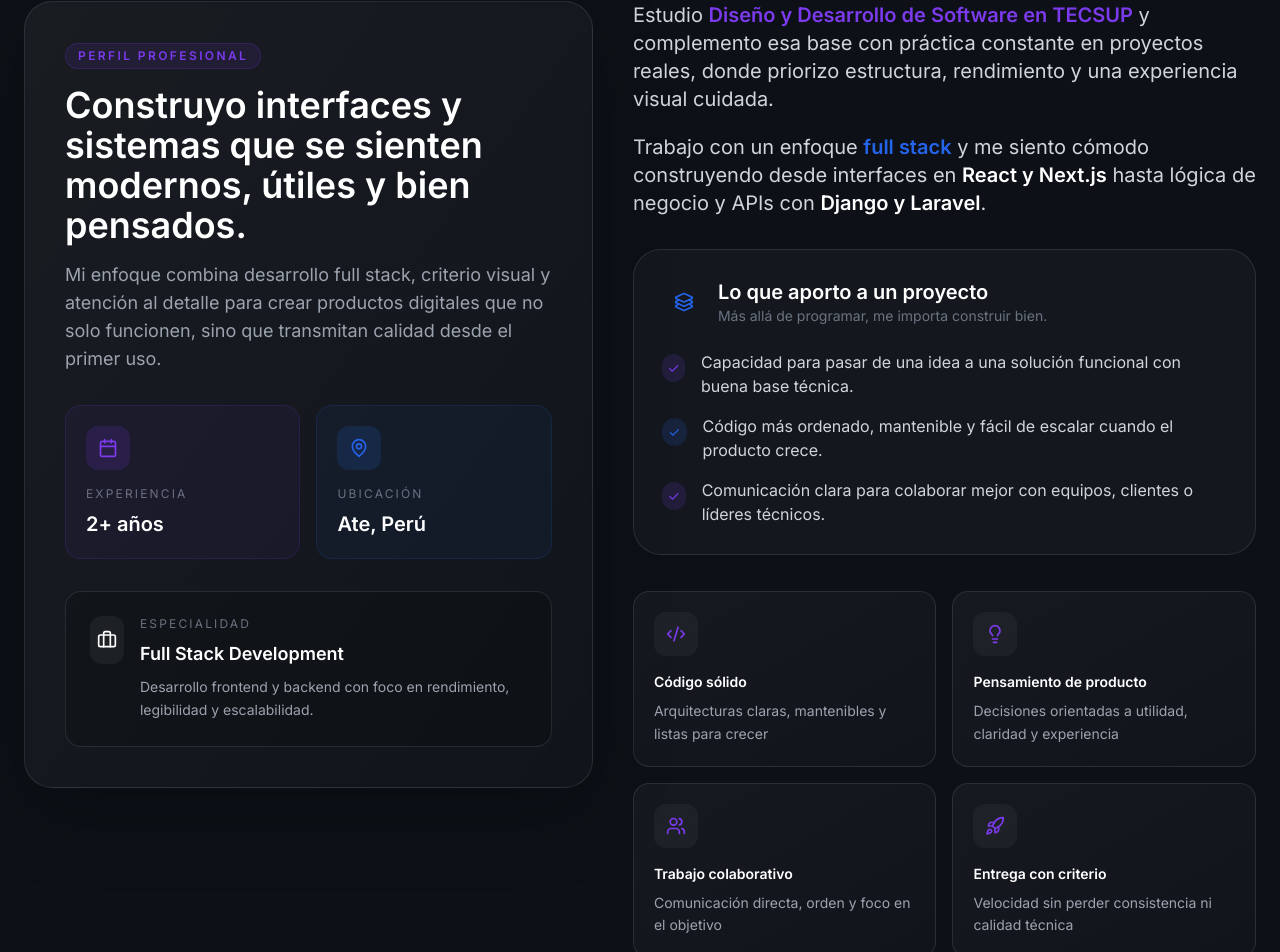
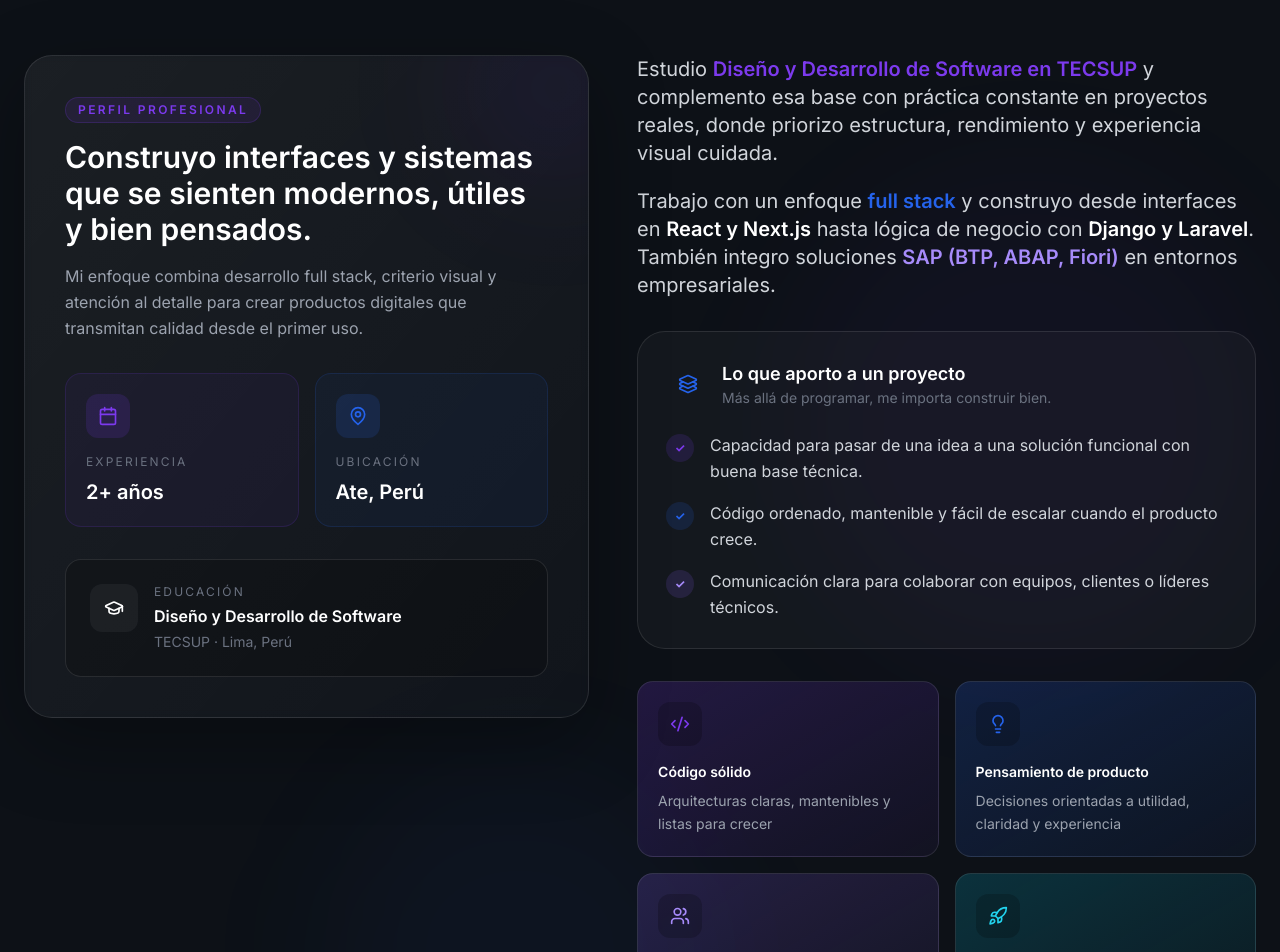
Before and after one commit to rafaelchuco/rafael-chuco-portfolio, a Next.js app: page / in a window 1280 px wide. Shown: the part 1119-2071 px from the top of the page. Built offline with nearby package versions, Linux system fonts and the light colour scheme.

Commit message:
Refactor code structure for improved readability and maintainability

```diff
--- a/components/About.tsx
+++ b/components/About.tsx
@@ -1,182 +1,277 @@
 'use client';
 
-import { motion } from 'framer-motion';
-import { Code2, Lightbulb, Users, Rocket, Calendar, MapPin, Briefcase, Layers3 } from 'lucide-react';
+import { motion, useInView, animate } from 'framer-motion';
+import { Code2, Lightbulb, Users, Rocket, Calendar, MapPin, Layers3, GraduationCap, Sparkles } from 'lucide-react';
+import { useEffect, useRef } from 'react';
+
+/* Animated number counter */
+function Counter({ target, suffix = '' }: { target: number; suffix?: string }) {
+  const ref = useRef<HTMLSpanElement>(null);
+  const inView = useInView(ref, { once: true, margin: '-80px' });
+
+  useEffect(() => {
+    if (!inView || !ref.current) return;
+    const controls = animate(0, target, {
+      duration: 1.6,
+      ease: 'easeOut',
+      onUpdate(v) {
+        if (ref.current) ref.current.textContent = Math.round(v) + suffix;
+      },
+    });
+    return () => controls.stop();
+  }, [inView, target, suffix]);
+
+  return <span ref={ref}>0{suffix}</span>;
+}
 
 const features = [
-  {
-    icon: Code2,
-    title: 'Código sólido',
-    description: 'Arquitecturas claras, mantenibles y listas para crecer'
-  },
-  {
-    icon: Lightbulb,
-    title: 'Pensamiento de producto',
-    description: 'Decisiones orientadas a utilidad, claridad y experiencia'
-  },
-  {
-    icon: Users,
-    title: 'Trabajo colaborativo',
-    description: 'Comunicación directa, orden y foco en el objetivo'
-  },
-  {
-    icon: Rocket,
-    title: 'Entrega con criterio',
-    description: 'Velocidad sin perder consistencia ni calidad técnica'
-  }
+  { icon: Code2, title: 'Código sólido', description: 'Arquitecturas claras, mantenibles y listas para crecer', color: 'from-primary-purple/20 to-primary-purple/5', iconColor: 'text-primary-purple', border: 'hover:border-primary-purple/30' },
+  { icon: Lightbulb, title: 'Pensamiento de producto', description: 'Decisiones orientadas a utilidad, claridad y experiencia', color: 'from-primary-blue/20 to-primary-blue/5', iconColor: 'text-primary-blue', border: 'hover:border-primary-blue/30' },
+  { icon: Users, title: 'Trabajo colaborativo', description: 'Comunicación directa, orden y foco en el objetivo', color: 'from-violet-500/20 to-violet-500/5', iconColor: 'text-violet-400', border: 'hover:border-violet-400/30' },
+  { icon: Rocket, title: 'Entrega con criterio', description: 'Velocidad sin perder consistencia ni calidad técnica', color: 'from-cyan-500/20 to-cyan-500/5', iconColor: 'text-cyan-400', border: 'hover:border-cyan-400/30' },
 ];
+
+const strengths = [
+  { text: 'Capacidad para pasar de una idea a una solución funcional con buena base técnica.', color: 'bg-primary-purple/15 text-primary-purple' },
+  { text: 'Código ordenado, mantenible y fácil de escalar cuando el producto crece.', color: 'bg-primary-blue/15 text-primary-blue' },
+  { text: 'Comunicación clara para colaborar con equipos, clientes o líderes técnicos.', color: 'bg-violet-500/15 text-violet-400' },
+];
+
+const containerVariants = {
+  hidden: {},
+  show: { transition: { staggerChildren: 0.12 } },
+};
+const itemVariants = {
+  hidden: { opacity: 0, y: 24 },
+  show: { opacity: 1, y: 0, transition: { duration: 0.55, ease: 'easeOut' } },
+};
 
 export default function About() {
   return (
-    <section id="sobre-mi" className="py-24 px-6">
-      <div className="max-w-7xl mx-auto">
+    <section id="sobre-mi" className="py-28 px-6 relative overflow-hidden">
+      {/* Background accents */}
+      <div className="absolute top-1/3 right-0 w-[500px] h-[500px] bg-primary-purple/[0.04] rounded-full blur-3xl pointer-events-none" />
+      <div className="absolute bottom-0 left-1/4 w-[400px] h-[400px] bg-primary-blue/[0.04] rounded-full blur-3xl pointer-events-none" />
+
+      <div className="max-w-7xl mx-auto relative">
+        {/* Header */}
         <motion.div
           initial={{ opacity: 0, y: 30 }}
           whileInView={{ opacity: 1, y: 0 }}
-          viewport={{ once: true }}
+          viewport={{ once: true, margin: '-80px' }}
           transition={{ duration: 0.6 }}
-          className="text-center mb-16"
+          className="text-center mb-20"
         >
-          <span className="text-primary-purple font-semibold text-sm uppercase tracking-[0.24em]">
+          <motion.span
+            initial={{ opacity: 0, scale: 0.85 }}
+            whileInView={{ opacity: 1, scale: 1 }}
+            viewport={{ once: true }}
+            transition={{ duration: 0.5 }}
+            className="inline-flex items-center gap-2 rounded-full border border-primary-purple/20 bg-primary-purple/10 px-4 py-1.5 text-xs font-semibold uppercase tracking-[0.24em] text-primary-purple mb-6"
+          >
+            <Sparkles className="h-3 w-3" />
             Sobre mí
-          </span>
-          <h2 className="mt-4 text-4xl font-semibold tracking-[-0.04em] text-white lg:text-6xl">
+          </motion.span>
+          <h2 className="mt-2 text-4xl font-semibold tracking-[-0.04em] text-white lg:text-6xl leading-tight">
             Desarrollo con enfoque en
-            <span className="bg-gradient-to-r from-primary-purple to-primary-blue bg-clip-text text-transparent"> producto, claridad y ejecución</span>
+            <br />
+            <span className="bg-gradient-to-r from-primary-purple via-violet-400 to-primary-blue bg-clip-text text-transparent">
+              producto, claridad y ejecución
+            </span>
           </h2>
         </motion.div>
 
-        <div className="grid items-start gap-10 lg:grid-cols-[1.05fr_1.15fr]">
+        <div className="grid items-start gap-12 lg:grid-cols-[1.05fr_1.15fr]">
           {/* Left - Summary panel */}
           <motion.div
             initial={{ opacity: 0, x: -50 }}
             whileInView={{ opacity: 1, x: 0 }}
-            viewport={{ once: true }}
-            transition={{ duration: 0.7 }}
-            className="relative"
+            viewport={{ once: true, margin: '-60px' }}
+            transition={{ duration: 0.7, ease: 'easeOut' }}
           >
-            <div className="rounded-[28px] border border-white/10 bg-gradient-to-br from-white/[0.05] to-white/[0.02] p-8 shadow-[0_24px_80px_rgba(0,0,0,0.24)] backdrop-blur-sm lg:p-10">
-              <div className="space-y-8">
+            <div className="relative rounded-[28px] border border-white/10 bg-gradient-to-br from-white/[0.06] to-white/[0.02] p-8 shadow-[0_24px_80px_rgba(0,0,0,0.3)] backdrop-blur-sm lg:p-10 overflow-hidden">
+              {/* Animated glow */}
+              <motion.div
+                animate={{ opacity: [0.3, 0.7, 0.3], scale: [1, 1.1, 1] }}
+                transition={{ duration: 4, repeat: Infinity, ease: 'easeInOut' }}
+                className="absolute -top-16 -right-16 w-48 h-48 bg-primary-purple/15 rounded-full blur-3xl pointer-events-none"
+              />
+
+              <div className="relative space-y-8">
                 <div className="space-y-4">
                   <div className="inline-flex items-center gap-2 rounded-full border border-primary-purple/20 bg-primary-purple/10 px-3 py-1 text-xs font-semibold uppercase tracking-[0.2em] text-primary-purple">
                     Perfil profesional
                   </div>
-                  <h3 className="text-3xl font-semibold leading-tight text-white lg:text-4xl">
+                  <h3 className="text-2xl font-semibold leading-snug text-white lg:text-3xl">
                     Construyo interfaces y sistemas que se sienten modernos, útiles y bien pensados.
                   </h3>
-                  <p className="text-base leading-relaxed text-gray-400 lg:text-lg">
-                    Mi enfoque combina desarrollo full stack, criterio visual y atención al detalle para crear productos digitales que no solo funcionen, sino que transmitan calidad desde el primer uso.
+                  <p className="text-base leading-relaxed text-gray-400">
+                    Mi enfoque combina desarrollo full stack, criterio visual y atención al detalle para crear productos digitales que transmitan calidad desde el primer uso.
                   </p>
                 </div>
 
+                {/* Stat cards with counter */}
                 <div className="grid gap-4 sm:grid-cols-2">
-                  <div className="rounded-2xl border border-primary-purple/15 bg-primary-purple/[0.06] p-5">
+                  <motion.div
+                    initial={{ opacity: 0, y: 16 }}
+                    whileInView={{ opacity: 1, y: 0 }}
+                    viewport={{ once: true }}
+                    transition={{ delay: 0.2, duration: 0.5 }}
+                    whileHover={{ y: -2 }}
+                    className="rounded-2xl border border-primary-purple/15 bg-primary-purple/[0.06] p-5 transition-colors duration-300"
+                  >
                     <div className="mb-4 flex h-11 w-11 items-center justify-center rounded-xl bg-primary-purple/15">
                       <Calendar className="h-5 w-5 text-primary-purple" />
                     </div>
                     <p className="text-xs uppercase tracking-[0.18em] text-gray-500">Experiencia</p>
-                    <p className="mt-2 text-xl font-semibold text-white">2+ años</p>
-                  </div>
-                  <div className="rounded-2xl border border-primary-blue/15 bg-primary-blue/[0.06] p-5">
+                    <p className="mt-2 text-xl font-semibold text-white">
+                      <Counter target={2} suffix="+ años" />
+                    </p>
+                  </motion.div>
+                  <motion.div
+                    initial={{ opacity: 0, y: 16 }}
+                    whileInView={{ opacity: 1, y: 0 }}
+                    viewport={{ once: true }}
+                    transition={{ delay: 0.32, duration: 0.5 }}
+                    whileHover={{ y: -2 }}
+                    className="rounded-2xl border border-primary-blue/15 bg-primary-blue/[0.06] p-5 transition-colors duration-300"
+                  >
                     <div className="mb-4 flex h-11 w-11 items-center justify-center rounded-xl bg-primary-blue/15">
                       <MapPin className="h-5 w-5 text-primary-blue" />
                     </div>
                     <p className="text-xs uppercase tracking-[0.18em] text-gray-500">Ubicación</p>
                     <p className="mt-2 text-xl font-semibold text-white">Ate, Perú</p>
-                  </div>
+                  </motion.div>
                 </div>
 
-                <div className="rounded-2xl border border-white/10 bg-black/20 p-6">
+                {/* Education block */}
+                <motion.div
+                  initial={{ opacity: 0, y: 12 }}
+                  whileInView={{ opacity: 1, y: 0 }}
+                  viewport={{ once: true }}
+                  transition={{ delay: 0.4, duration: 0.5 }}
+                  className="rounded-2xl border border-white/10 bg-black/20 p-6"
+                >
                   <div className="flex items-start gap-4">
-                    <div className="flex h-12 w-12 items-center justify-center rounded-xl bg-white/5">
-                      <Briefcase className="h-5 w-5 text-white" />
-                    </div>
-                    <div className="space-y-2">
-                      <p className="text-xs uppercase tracking-[0.18em] text-gray-500">Especialidad</p>
-                      <p className="text-lg font-semibold text-white">Full Stack Development</p>
-                      <p className="text-sm leading-relaxed text-gray-400">
-                        Desarrollo frontend y backend con foco en rendimiento, legibilidad y escalabilidad.
-                      </p>
+                    <motion.div
+                      whileHover={{ rotate: 8, scale: 1.1 }}
+                      className="flex h-12 w-12 shrink-0 items-center justify-center rounded-xl bg-white/5"
+                    >
+                      <GraduationCap className="h-5 w-5 text-white" />
+                    </motion.div>
+                    <div className="space-y-1">
+                      <p className="text-xs uppercase tracking-[0.18em] text-gray-500">Educación</p>
+                      <p className="text-base font-semibold text-white">Diseño y Desarrollo de Software</p>
+                      <p className="text-sm text-gray-500">TECSUP · Lima, Perú</p>
                     </div>
                   </div>
-                </div>
+                </motion.div>
               </div>
             </div>
           </motion.div>
 
           {/* Right - Text content */}
-          <motion.div
-            initial={{ opacity: 0, x: 50 }}
-            whileInView={{ opacity: 1, x: 0 }}
-            viewport={{ once: true }}
-            transition={{ duration: 0.7 }}
-            className="space-y-8"
-          >
-            <div className="space-y-5">
-              <p className="text-lg leading-relaxed text-gray-300 lg:text-xl">
-                Estudio <span className="font-semibold text-primary-purple">Diseño y Desarrollo de Software en TECSUP</span> y complemento esa base con práctica constante en proyectos reales, donde priorizo estructura, rendimiento y una experiencia visual cuidada.
-              </p>
-              <p className="text-lg leading-relaxed text-gray-300 lg:text-xl">
-                Trabajo con un enfoque <span className="font-semibold text-primary-blue">full stack</span> y me siento cómodo construyendo desde interfaces en <span className="font-semibold text-white">React y Next.js</span> hasta lógica de negocio y APIs con <span className="font-semibold text-white">Django y Laravel</span>.
-              </p>
-            </div>
+          <div className="space-y-8">
+            <motion.div
+              variants={containerVariants}
+              initial="hidden"
+              whileInView="show"
+              viewport={{ once: true, margin: '-60px' }}
+              className="space-y-5"
+            >
+              <motion.p variants={itemVariants} className="text-lg leading-relaxed text-gray-300 lg:text-xl">
+                Estudio{' '}
+                <span className="font-semibold text-primary-purple">Diseño y Desarrollo de Software en TECSUP</span>{' '}
+                y complemento esa base con práctica constante en proyectos reales, donde priorizo estructura, rendimiento y experiencia visual cuidada.
+              </motion.p>
+              <motion.p variants={itemVariants} className="text-lg leading-relaxed text-gray-300 lg:text-xl">
+                Trabajo con un enfoque{' '}
+                <span className="font-semibold text-primary-blue">full stack</span>{' '}
+                y construyo desde interfaces en{' '}
+                <span className="font-semibold text-white">React y Next.js</span>{' '}
+                hasta lógica de negocio con{' '}
+                <span className="font-semibold text-white">Django y Laravel</span>. También integro soluciones{' '}
+                <span className="font-semibold text-violet-400">SAP (BTP, ABAP, Fiori)</span>{' '}
+                en entornos empresariales.
+              </motion.p>
+            </motion.div>
 
-            {/* Key strengths */}
-            <div className="rounded-[28px] border border-white/10 bg-white/[0.03] p-7">
+            {/* Strengths */}
+            <motion.div
+              initial={{ opacity: 0, y: 20 }}
+              whileInView={{ opacity: 1, y: 0 }}
+              viewport={{ once: true, margin: '-60px' }}
+              transition={{ duration: 0.6 }}
+              className="rounded-[28px] border border-white/10 bg-white/[0.03] p-7"
+            >
               <div className="mb-6 flex items-center gap-3">
-                <div className="flex h-11 w-11 items-center justify-center rounded-xl bg-primary-blue/12">
+                <motion.div
+                  whileHover={{ rotate: -8, scale: 1.1 }}
+                  className="flex h-11 w-11 items-center justify-center rounded-xl bg-primary-blue/12"
+                >
                   <Layers3 className="h-5 w-5 text-primary-blue" />
-                </div>
+                </motion.div>
                 <div>
-                  <h3 className="text-xl font-semibold text-white">Lo que aporto a un proyecto</h3>
+                  <h3 className="text-lg font-semibold text-white">Lo que aporto a un proyecto</h3>
                   <p className="text-sm text-gray-500">Más allá de programar, me importa construir bien.</p>
                 </div>
               </div>
-              <div className="space-y-4">
-                <div className="flex items-start gap-4">
-                  <div className="mt-1 flex h-7 w-7 items-center justify-center rounded-full bg-primary-purple/15 text-primary-purple">
-                    <span className="text-sm">✓</span>
-                  </div>
-                  <p className="text-gray-300">Capacidad para pasar de una idea a una solución funcional con buena base técnica.</p>
-                </div>
-                <div className="flex items-start gap-4">
-                  <div className="mt-1 flex h-7 w-7 items-center justify-center rounded-full bg-primary-blue/15 text-primary-blue">
-                    <span className="text-sm">✓</span>
-                  </div>
-                  <p className="text-gray-300">Código más ordenado, mantenible y fácil de escalar cuando el producto crece.</p>
-                </div>
-                <div className="flex items-start gap-4">
-                  <div className="mt-1 flex h-7 w-7 items-center justify-center rounded-full bg-primary-purple/15 text-primary-purple">
-                    <span className="text-sm">✓</span>
-                  </div>
-                  <p className="text-gray-300">Comunicación clara para colaborar mejor con equipos, clientes o líderes técnicos.</p>
-                </div>
-              </div>
-            </div>
 
-            {/* Features grid */}
-            <div className="grid gap-4 pt-1 sm:grid-cols-2">
-              {features.map((feature, index) => {
+              <motion.div
+                variants={containerVariants}
+                initial="hidden"
+                whileInView="show"
+                viewport={{ once: true }}
+                className="space-y-4"
+              >
+                {strengths.map((s, i) => (
+                  <motion.div key={i} variants={itemVariants} className="flex items-start gap-4">
+                    <motion.div
+                      initial={{ scale: 0, rotate: -90 }}
+                      whileInView={{ scale: 1, rotate: 0 }}
+                      viewport={{ once: true }}
+                      transition={{ delay: 0.1 + i * 0.15, type: 'spring', stiffness: 300 }}
+                      className={`mt-0.5 flex h-7 w-7 shrink-0 items-center justify-center rounded-full ${s.color}`}
+                    >
+                      <span className="text-xs font-bold">✓</span>
+                    </motion.div>
+                    <p className="text-gray-300 leading-relaxed">{s.text}</p>
+                  </motion.div>
+                ))}
+              </motion.div>
+            </motion.div>
+
+            {/* Feature cards */}
+            <motion.div
+              variants={containerVariants}
+              initial="hidden"
+              whileInView="show"
+              viewport={{ once: true, margin: '-40px' }}
+              className="grid gap-4 sm:grid-cols-2"
+            >
+              {features.map((feature) => {
                 const Icon = feature.icon;
                 return (
                   <motion.div
-                    key={index}
-                    initial={{ opacity: 0, y: 20 }}
-                    whileInView={{ opacity: 1, y: 0 }}
-                    viewport={{ once: true }}
-                    transition={{ delay: index * 0.1, duration: 0.5 }}
-                    className="group rounded-2xl border border-white/10 bg-gradient-to-br from-white/[0.04] to-white/[0.02] p-5 transition-all duration-300 hover:-translate-y-1 hover:border-primary-purple/25"
+                    key={feature.title}
+                    variants={itemVariants}
+                    whileHover={{ y: -4, scale: 1.01 }}
+                    className={`group rounded-2xl border border-white/10 bg-gradient-to-br ${feature.color} p-5 transition-all duration-300 ${feature.border} cursor-default`}
                   >
-                    <div className="mb-4 flex h-11 w-11 items-center justify-center rounded-xl bg-white/[0.04] transition-colors duration-300 group-hover:bg-primary-purple/10">
-                      <Icon className="h-5 w-5 text-primary-purple transition-transform group-hover:scale-110" />
-                    </div>
+                    <motion.div
+                      whileHover={{ rotate: 6, scale: 1.1 }}
+                      transition={{ type: 'spring', stiffness: 400 }}
+                      className="mb-4 flex h-11 w-11 items-center justify-center rounded-xl bg-black/20"
+                    >
+                      <Icon className={`h-5 w-5 ${feature.iconColor}`} />
+                    </motion.div>
                     <h4 className="mb-2 text-sm font-semibold text-white">{feature.title}</h4>
                     <p className="text-sm leading-relaxed text-gray-400">{feature.description}</p>
                   </motion.div>
                 );
               })}
-            </div>
-          </motion.div>
+            </motion.div>
+          </div>
         </div>
       </div>
     </section>
```
Also changed, not shown: public/images/tecsup-logo.jpg (added).
